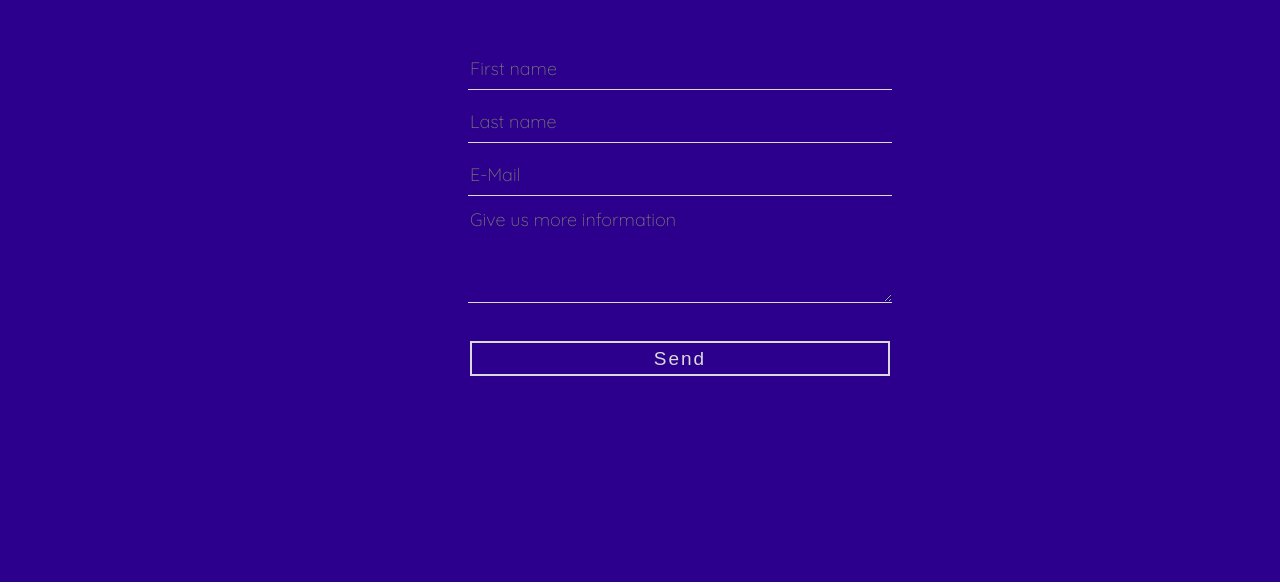
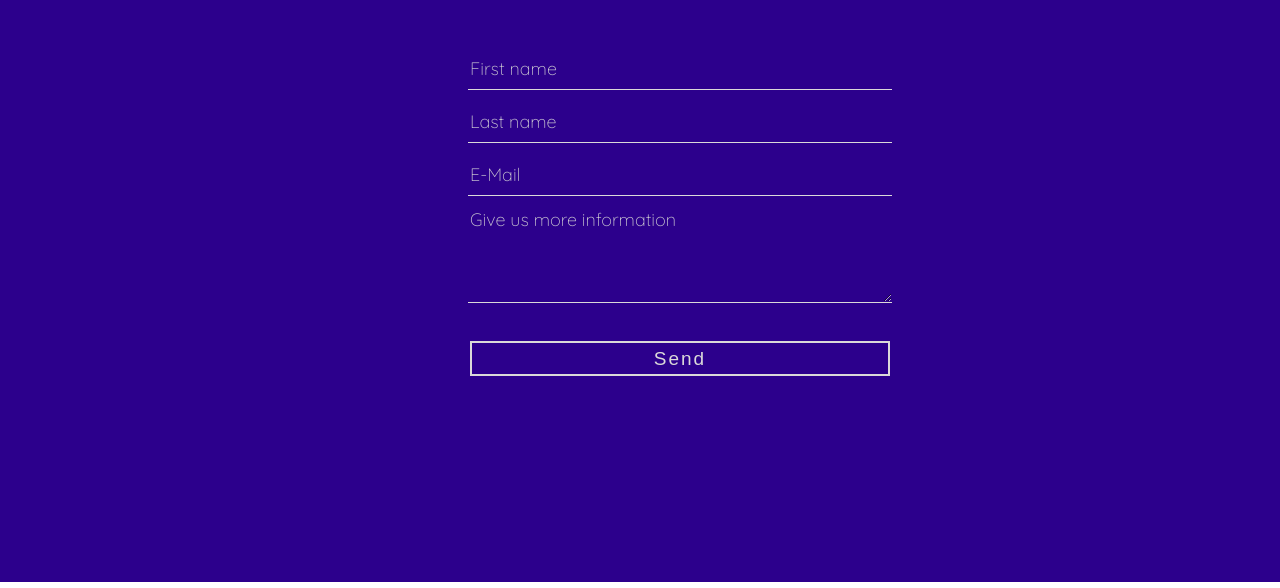
Before and after one commit to izzywest/fswd40-project01-group03, a plain HTML site: page contact.html in a window 1280 px wide. Shown: the part 188-776 px from the top of the page. Drawn offline with Linux system fonts and the light colour scheme.

Commit message:
change font color and weight for placeholders

```diff
--- a/css/_contactForm.scss
+++ b/css/_contactForm.scss
@@ -2,6 +2,18 @@ form {
 	margin: 50px 0px 0px 80px;
 	text-align: center;
 }
+input::placeholder {
+	color: #d8d8d8;
+	opacity: 0.9;
+	font-weight: 100;
+}
+textarea::placeholder {
+	color: #d8d8d8;
+	opacity: 0.9;
+	font-weight: 100;
+}
+
+
 
 .form-ctrl {
 	width: 35%;
```
Also changed, not shown: css/base.css, 1 other file.
